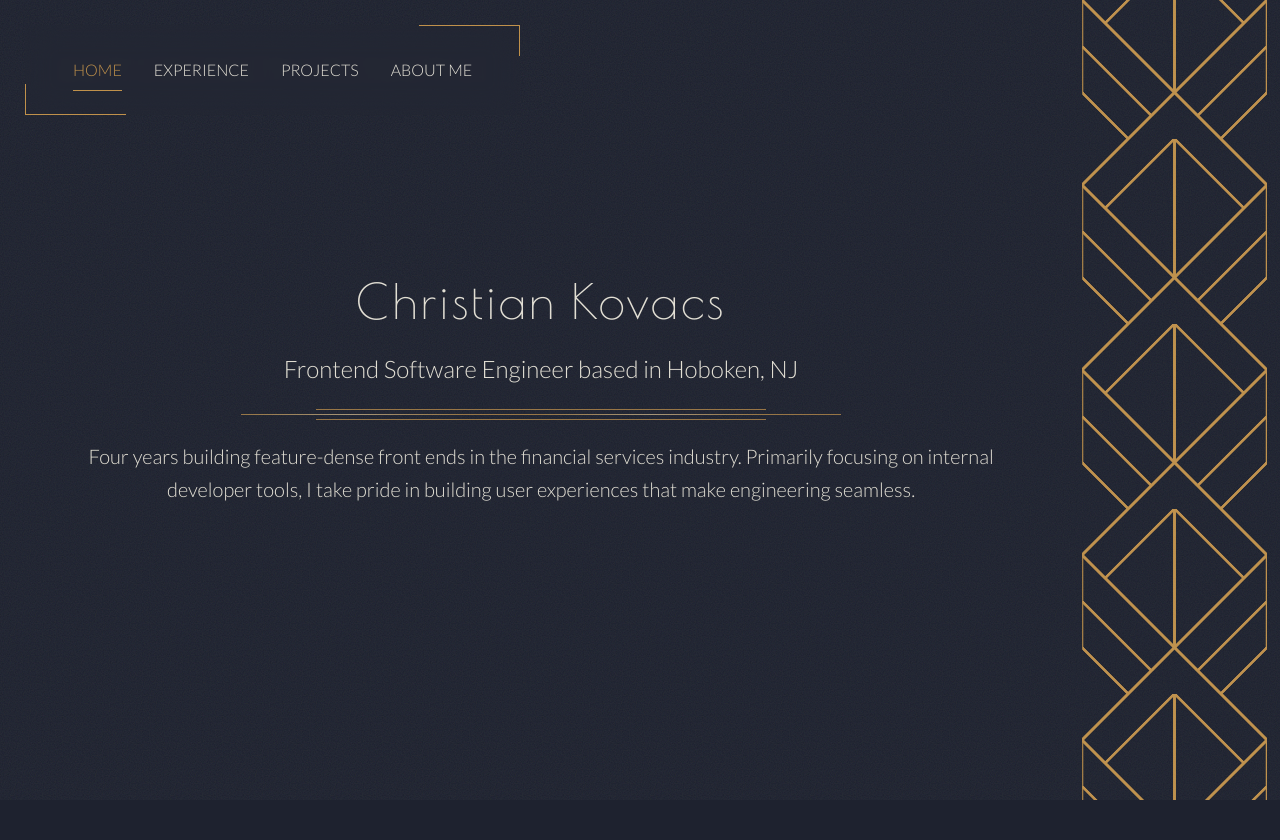
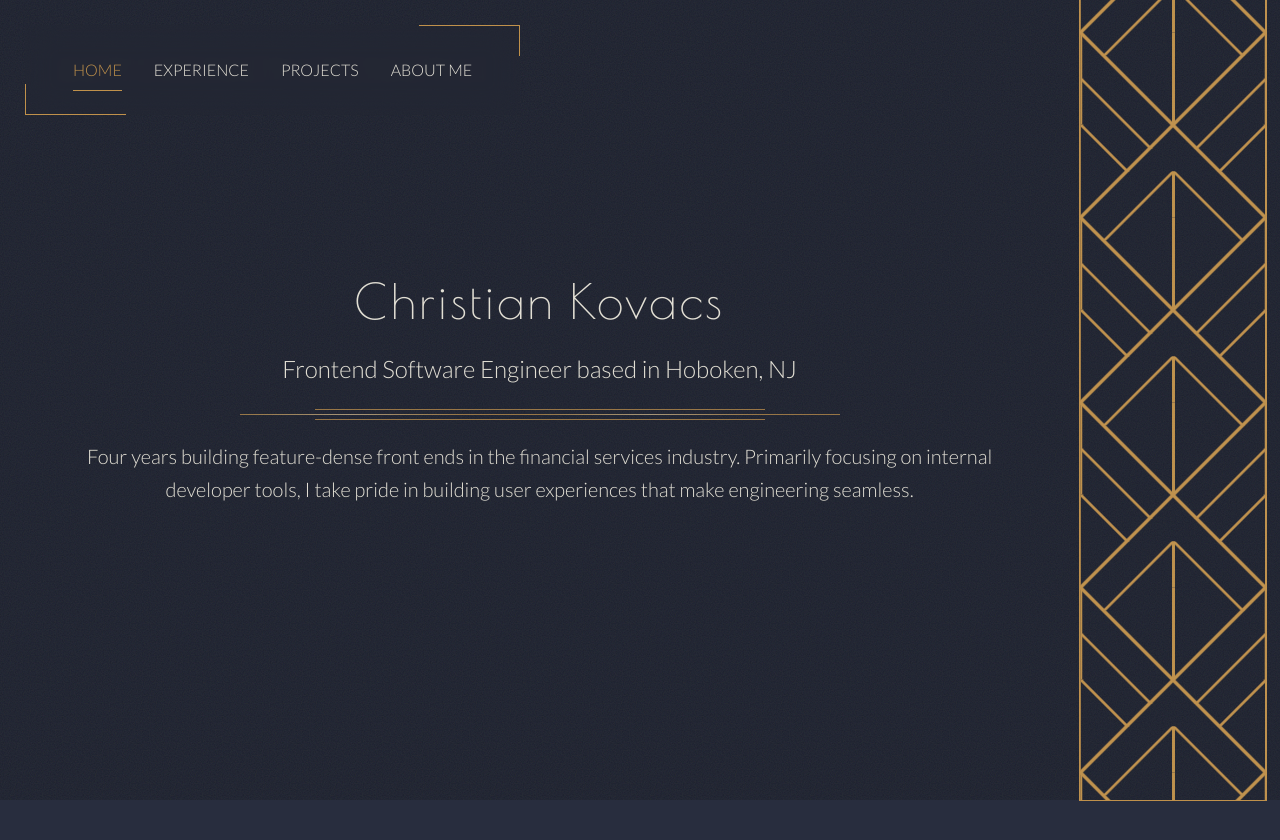
Before and after one commit to ckovacsdev/ckdev, a React (Vite) app: page / in a window 1280 px wide. Shown: the top 840 px of the page. Built offline with nearby package versions, Linux system fonts and the light colour scheme.

Commit message:
styling tweaks

```diff
--- a/src/components/deco-pattern/deco-pattern.css
+++ b/src/components/deco-pattern/deco-pattern.css
@@ -1,6 +1,8 @@
 
 .deco-pattern {
     height: 100vh;
+    --phase: calc(round(up, 100vh, var(--half)) - 100vh);
+    background-position: 0 var(--phase);
     width: 185px;
 
     --tile: 185px;
@@ -48,6 +50,9 @@
     -webkit-mask-repeat: repeat;
     mask-repeat: repeat;
     pointer-events: none;
+    background-position: 0 var(--phase);
+    -webkit-mask-position: 0 var(--phase);
+    mask-position: 0 var(--phase);
 }
 
 .deco-pattern > .wide {
--- a/src/index.css
+++ b/src/index.css
@@ -7,6 +7,7 @@
     --main-accent: #c0914b;
     --main-text: #e4e1d6;
 
+    --secondary-background: #282d3e;
     --secondary-accent: #598893;
 
 
--- a/src/pages/home/home.css
+++ b/src/pages/home/home.css
@@ -60,6 +60,9 @@
 
 .deco-pattern{
     animation: deco-rise 4s cubic-bezier(.22, 1, .36, 1) both;
+    border: 1px solid var(--main-accent);
+    border-top: none;
+    margin-right: 1px;
 }
 
 @keyframes deco-rise{
--- a/src/pages/work/work.css
+++ b/src/pages/work/work.css
@@ -1,11 +1,11 @@
 .work-container{
     height: 100vh;
-    width: 100vh;
+    width: 100%;
     margin: 0;
     padding: 0;
     display: flex;
     flex-direction: column;
-    background: var(--main-background);
+    background: var(--secondary-background);
     background-attachment: fixed;
 }
 .work-container::after{
```
